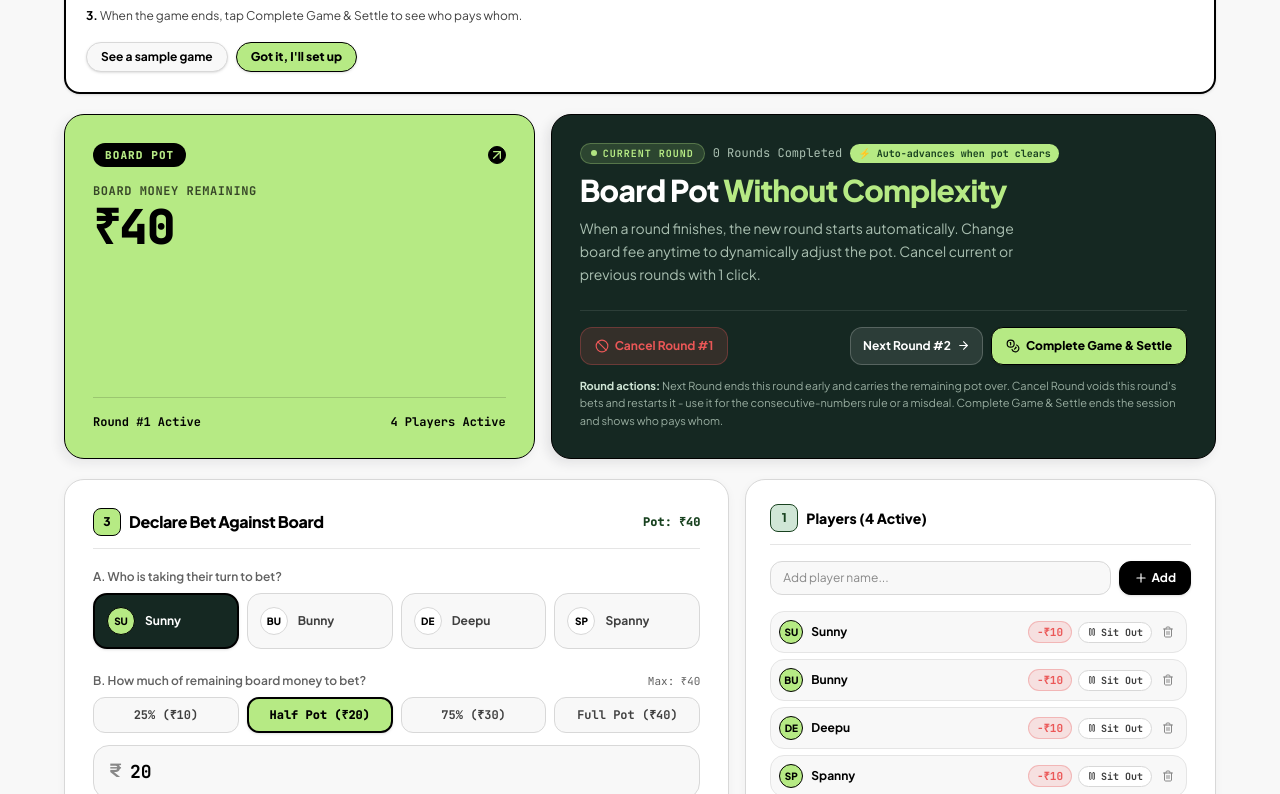
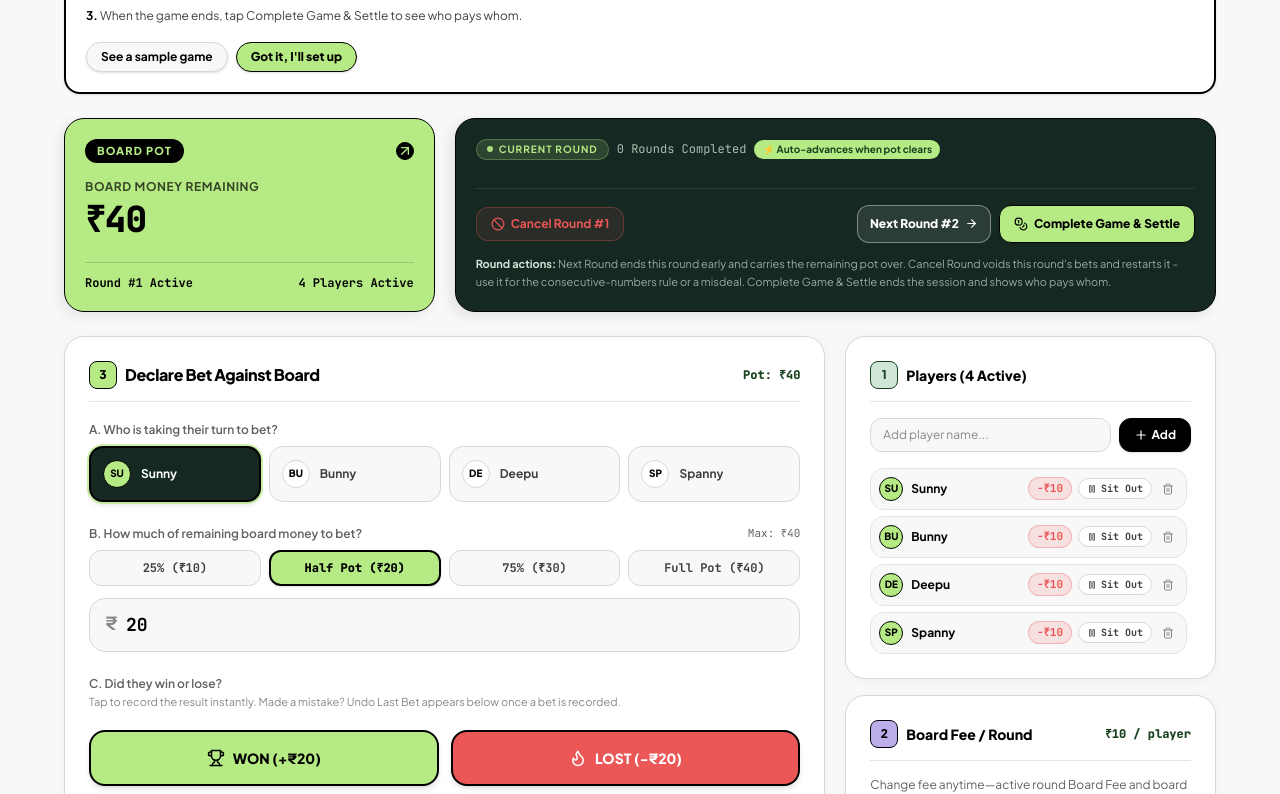
Before and after one commit to Nikhil-sai-nambula/coinledger, a React (Vite) app: page / in a window 1280 px wide. Shown: the part 266-1060 px from the top of the page. Built offline with nearby package versions, Linux system fonts and the light colour scheme.

Commit message:
Desktop design pass: compact pot summary, round toolbar, wider bet workspace

```diff
--- a/src/components/SimpleGameView.tsx
+++ b/src/components/SimpleGameView.tsx
@@ -445,7 +445,7 @@ export const SimpleGameView: React.FC = () => {
   )
 
   return (
-    <div className="space-y-4 sm:space-y-5 max-w-6xl mx-auto pb-8">
+    <div className="space-y-4 sm:space-y-5 lg:space-y-6 max-w-6xl mx-auto pb-8">
 
       {/* First-run Welcome Strip */}
       {showWelcome && (
@@ -517,13 +517,13 @@ export const SimpleGameView: React.FC = () => {
       )}
 
       {/* HERO SECTION */}
-      <div className="grid grid-cols-1 md:grid-cols-12 gap-4">
+      <div className="grid grid-cols-1 md:grid-cols-12 gap-4 lg:gap-5">
 
         {/* BentoML Signature Lime Hero Pot Tile */}
-        <div className="md:col-span-5 cl-card-pot bento-card-green p-4 sm:p-7 flex flex-col justify-between">
+        <div className="md:col-span-5 lg:col-span-4 cl-card-pot bento-card-green p-4 sm:p-7 lg:p-5 flex flex-col justify-between">
           <div>
             <div className="flex items-center justify-between">
-              <span className="text-[11px] font-mono tracking-widest uppercase font-black text-[#B6EA84] bg-black px-3 py-1 rounded-full">
+              <span className="text-[11px] font-mono lg:font-sans tracking-widest uppercase font-black text-[#B6EA84] bg-black px-3 py-1 rounded-full">
                 BOARD POT
               </span>
               <button
@@ -538,16 +538,16 @@ export const SimpleGameView: React.FC = () => {
             </div>
 
             <div className="mt-4">
-              <span className="text-xs font-mono font-bold text-black/70 uppercase tracking-wider block">
+              <span className="text-xs font-mono lg:font-sans font-bold text-black/70 uppercase tracking-wider block">
                 Board Money Remaining
               </span>
-              <span className="text-3xl sm:text-5xl font-black font-mono tracking-tight text-black block mt-1">
+              <span className="text-3xl sm:text-5xl lg:text-4xl font-black font-mono tracking-tight text-black block mt-1">
                 {formatPaise(boardBalancePaise)}
               </span>
             </div>
           </div>
 
-          <div className="mt-4 pt-3 sm:mt-6 sm:pt-4 border-t border-black/15 flex items-center justify-between text-xs font-mono font-bold text-black">
+          <div className="mt-4 pt-3 sm:mt-6 sm:pt-4 lg:mt-4 lg:pt-3 border-t border-black/15 flex items-center justify-between text-xs font-mono font-bold text-black">
             <span>{activeRound ? `Round #${currentRoundNum} Active` : 'Game Settled'}</span>
             <span>
               {activeCount} {activeCount === 1 ? 'Player' : 'Players'} Active
@@ -557,37 +557,37 @@ export const SimpleGameView: React.FC = () => {
         </div>
 
         {/* BentoML Signature Deep Forest Hero Headline & Actions Tile */}
-        <div className="md:col-span-7 cl-card-dark bento-card-dark p-4 sm:p-7 flex flex-col justify-between relative overflow-hidden">
+        <div className="md:col-span-7 lg:col-span-8 cl-card-dark bento-card-dark p-4 sm:p-7 lg:p-5 flex flex-col justify-between relative overflow-hidden">
           <div className="space-y-2 relative z-10">
             <div className="flex items-center gap-2 flex-wrap">
-              <span className="text-[10px] font-mono tracking-widest uppercase font-bold text-[#B6EA84] bg-[#B6EA84]/15 border border-[#B6EA84]/30 px-2.5 py-0.5 rounded-full flex items-center gap-1.5">
+              <span className="text-[10px] font-mono lg:font-sans tracking-widest uppercase font-bold text-[#B6EA84] bg-[#B6EA84]/15 border border-[#B6EA84]/30 px-2.5 py-0.5 rounded-full flex items-center gap-1.5">
                 <span className="w-1.5 h-1.5 rounded-full bg-[#B6EA84] animate-pulse" />
                 CURRENT ROUND
               </span>
               <span className="text-xs text-[#D0E6D6]/80 font-mono">
                 {completedRoundsCount} {completedRoundsCount === 1 ? 'Round' : 'Rounds'} Completed
               </span>
-              <span className="hidden sm:inline-block text-[10px] font-mono text-[#194220] bg-[#B6EA84] px-2 py-0.5 rounded-full font-bold">
+              <span className="hidden sm:inline-block text-[10px] font-mono lg:font-sans text-[#194220] bg-[#B6EA84] px-2 py-0.5 rounded-full font-bold">
                 ⚡ Auto-advances when pot clears
               </span>
             </div>
 
-            <h1 className="hidden sm:block text-xl sm:text-3xl font-extrabold text-white tracking-tight leading-tight">
+            <h1 className="hidden sm:block lg:hidden text-xl sm:text-3xl font-extrabold text-white tracking-tight leading-tight">
               Board Pot <span className="text-[#B6EA84]">Without Complexity</span>
             </h1>
-            <p className="hidden sm:block text-xs sm:text-sm text-[#D0E6D6]/80 max-w-md leading-relaxed">
+            <p className="hidden sm:block lg:hidden text-xs sm:text-sm text-[#D0E6D6]/80 max-w-md leading-relaxed">
               When a round finishes, the new round starts automatically. Change board fee anytime to dynamically adjust the pot. Cancel current or previous rounds with 1 click.
             </p>
           </div>
 
           {/* DEDICATED CANCELLATION & ROUND CONTROLS */}
-          <div className="mt-4 pt-3 sm:mt-6 sm:pt-4 border-t border-white/10 flex flex-wrap items-center justify-between gap-2.5 relative z-10">
+          <div className="mt-4 pt-3 sm:mt-6 sm:pt-4 lg:mt-5 lg:pt-4 border-t border-white/10 flex flex-wrap items-center justify-between gap-2.5 relative z-10">
             <div className="flex items-center gap-2 flex-wrap">
               {/* Cancel Current Round Button */}
               <button
                 type="button"
                 onClick={() => setShowCancelCurrentModal(true)}
-                className="py-2.5 px-3.5 rounded-[12px] bg-[#EB5757]/15 hover:bg-[#EB5757]/25 active:scale-[0.98] border border-[#EB5757]/30 text-[#EB5757] font-bold text-xs flex items-center gap-1.5 transition-all cursor-pointer"
+                className="py-2.5 px-3.5 rounded-[12px] bg-[#EB5757]/15 hover:bg-[#EB5757]/25 active:scale-[0.98] border border-[#EB5757]/30 text-[#EB5757] font-bold text-xs flex items-center gap-1.5 transition-all cursor-pointer lg:py-2 lg:bg-[#EB5757]/10 lg:hover:bg-[#EB5757]/20"
                 title="Cancel current round & void all bets"
               >
                 <Ban size={14} className="text-[#EB5757]" />
@@ -599,7 +599,7 @@ export const SimpleGameView: React.FC = () => {
                 <button
                   type="button"
                   onClick={() => setShowCancelPrevModal(true)}
-                  className="py-2.5 px-3.5 rounded-[12px] bg-white/10 hover:bg-white/20 active:scale-[0.98] border border-white/20 text-white font-bold text-xs flex items-center gap-1.5 transition-all cursor-pointer"
+                  className="py-2.5 px-3.5 rounded-[12px] bg-white/10 hover:bg-white/20 active:scale-[0.98] border border-white/20 text-white font-bold text-xs flex items-center gap-1.5 transition-all cursor-pointer lg:py-2 lg:bg-white/5"
                   title={`Cancel and void previous Round #${lastCompletedRound.roundNumber}`}
                 >
                   <RotateCcw size={14} className="text-[#D0E6D6]" />
@@ -613,7 +613,7 @@ export const SimpleGameView: React.FC = () => {
               <button
                 type="button"
                 onClick={handleFinishRound}
-                className="py-2.5 px-3 rounded-[12px] bg-white/10 hover:bg-white/20 active:scale-[0.98] text-white border border-white/20 font-bold text-xs flex items-center gap-1.5 transition-all cursor-pointer"
+                className="py-2.5 px-3 rounded-[12px] bg-white/10 hover:bg-white/20 active:scale-[0.98] text-white border border-white/20 font-bold text-xs flex items-center gap-1.5 transition-all cursor-pointer lg:font-black lg:border-white/40"
                 title="Roll over remaining pot early and start next round"
               >
                 <span>Next Round #{currentRoundNum + 1}</span>
@@ -640,10 +640,10 @@ export const SimpleGameView: React.FC = () => {
       </div>
 
       {/* Core Gameplay Row */}
-      <div className="grid grid-cols-1 lg:grid-cols-12 gap-4">
+      <div className="grid grid-cols-1 lg:grid-cols-12 gap-4 lg:gap-5">
 
         {/* The Betting Deck */}
-        <div className={`lg:col-span-7 cl-card-charcoal bento-card-white p-4 sm:p-7 space-y-4 sm:space-y-5 ${setupFirst ? 'order-2 lg:order-1' : ''}`}>
+        <div className={`lg:col-span-8 cl-card-charcoal bento-card-white p-4 sm:p-7 lg:p-6 space-y-4 sm:space-y-5 ${setupFirst ? 'order-2 lg:order-1' : ''}`}>
           <div className="flex items-center justify-between border-b border-[#E5E5E5] pb-3">
             <div className="flex items-center gap-2">
               <div className="w-7 h-7 rounded-[8px] bg-[#B6EA84] text-black border border-black flex items-center justify-center font-black text-xs">
@@ -714,7 +714,7 @@ export const SimpleGameView: React.FC = () => {
                       disabled={isBettingDisabled}
                       className={`p-3 rounded-[14px] border text-left transition-all cursor-pointer flex items-center gap-2.5 disabled:opacity-40 disabled:cursor-not-allowed ${
                         isSelected
-                          ? 'bg-[#152822] border-2 border-black text-white font-bold shadow-sm'
+                          ? 'bg-[#152822] border-2 border-black text-white font-bold shadow-sm lg:shadow-md lg:ring-2 lg:ring-[#B6EA84]/70'
                           : 'bg-[#F8F8F8] border-[#D8D8D8] text-[#404040] hover:text-black hover:border-black'
                       }`}
                     >
@@ -917,7 +917,7 @@ export const SimpleGameView: React.FC = () => {
         </div>
 
         {/* Board Fee & Table Setup */}
-        <div ref={setupSectionRef} className={`lg:col-span-5 space-y-4 scroll-mt-28 ${setupFirst ? 'order-1 lg:order-2' : ''}`}>
+        <div ref={setupSectionRef} className={`lg:col-span-4 space-y-4 scroll-mt-28 ${setupFirst ? 'order-1 lg:order-2' : ''}`}>
 
           {/* Mobile: Game setup accordion toggle (desktop always shows everything below) */}
           <button
@@ -1170,7 +1170,7 @@ export const SimpleGameView: React.FC = () => {
                 <th className="py-2.5 px-3 text-center">Status</th>
               </tr>
             </thead>
-            <tbody className="divide-y divide-[#E5E5E5] font-mono">
+            <tbody className="divide-y divide-[#E5E5E5] font-mono tabular-nums">
               {[...players]
                 .sort((a, b) => {
                   const posA = playerSummaries[a.id]?.netPositionPaise || 0
@@ -1182,9 +1182,10 @@ export const SimpleGameView: React.FC = () => {
                   const net = s?.netPositionPaise || 0
                   const paid = s?.totalContributionsPaise || 0
                   const won = s?.totalPayoutsPaise || 0
+                  const isCurrentBet = p.id === bettingPlayerId
 
                   return (
-                    <tr key={p.id} className="hover:bg-[#F8F8F8] transition-colors">
+                    <tr key={p.id} className={`${isCurrentBet ? 'bg-[#F3FBEA] hover:bg-[#F3FBEA]' : 'hover:bg-[#F8F8F8]'} transition-colors`}>
                       <td className="py-2.5 px-3 font-sans font-bold text-black flex items-center gap-2">
                         <span className="text-[#888888] text-[10px] w-4">
                           {anyBetRecorded && idx === 0 ? '🥇' : anyBetRecorded && idx === 1 ? '🥈' : anyBetRecorded && idx === 2 ? '🥉' : `${idx + 1}.`}
```
